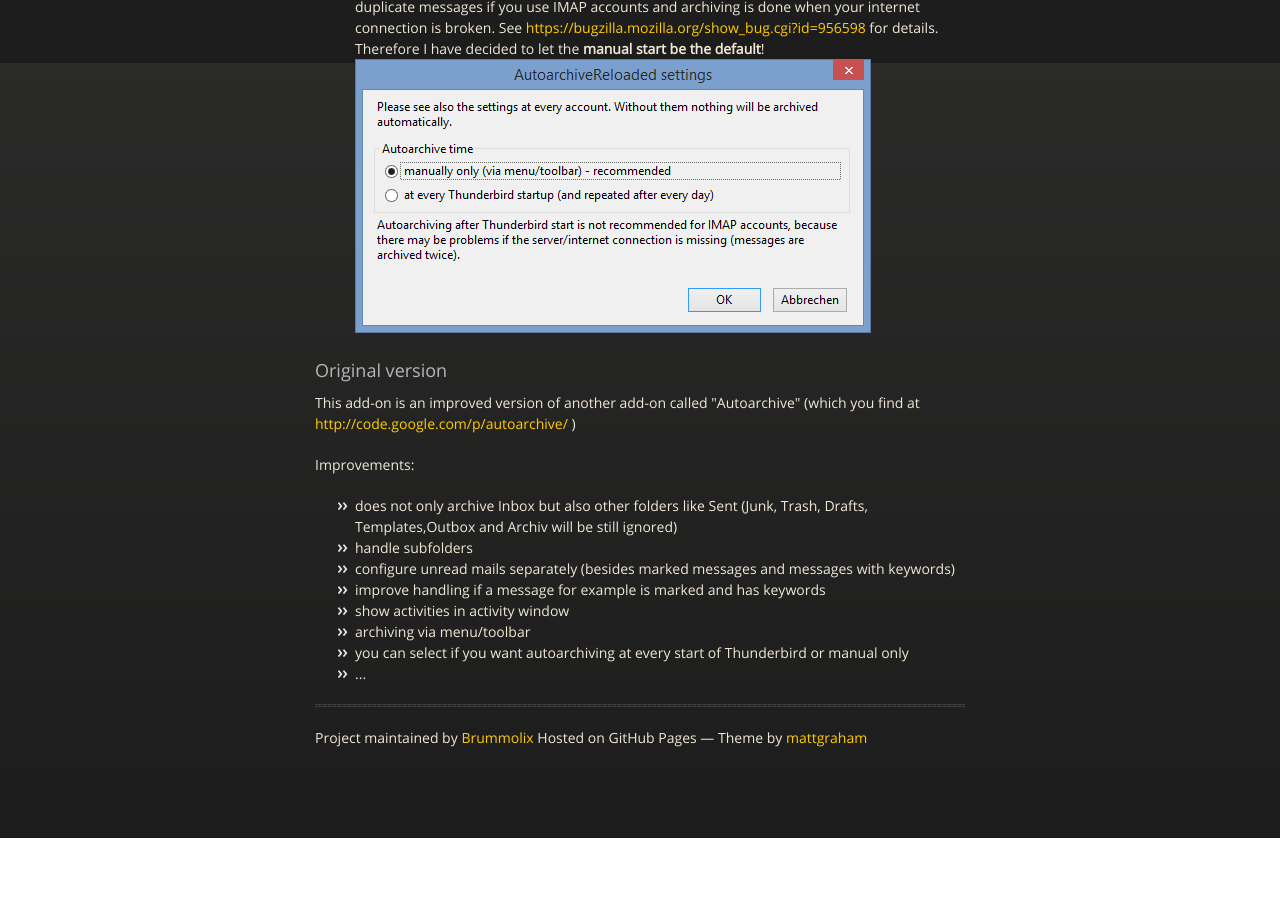
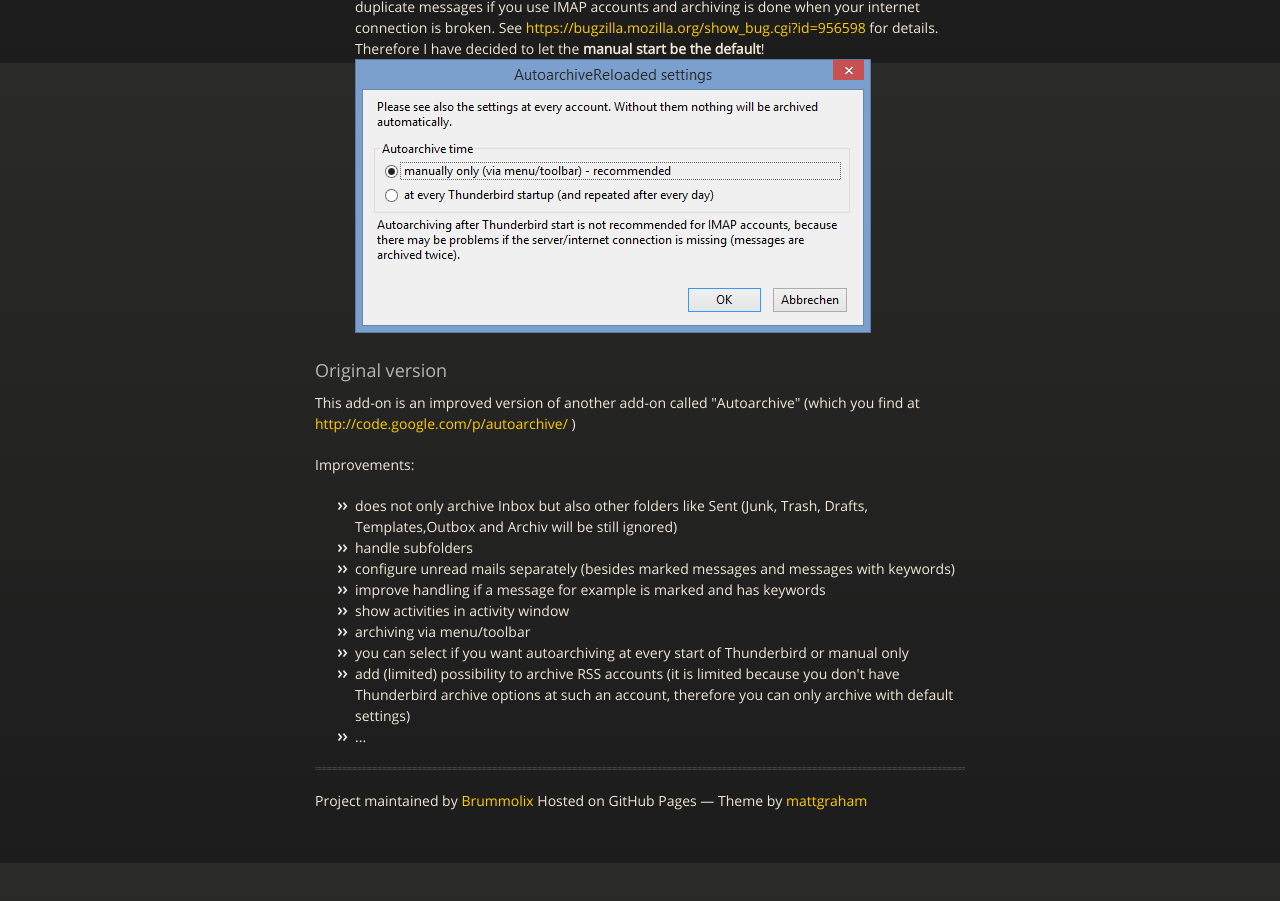
Before and after one commit to Brummolix/AutoarchiveReloaded, a plain HTML site: page index.html in a window 1280 px wide. Shown: the part 1537-2438 px from the top of the page. Before the commit the page ends 2375 px from the top, so only its background shows below. Drawn offline with nearby package versions, Linux system fonts and the light colour scheme.

Commit message:
update improvement list

```diff
--- a/index.html
+++ b/index.html
@@ -89,6 +89,7 @@
 <li>show activities in activity window</li>
 <li>archiving via menu/toolbar</li>
 <li>you can select if you want autoarchiving at every start of Thunderbird or manual only</li>
+<li>add (limited) possibility to archive RSS accounts (it is limited because you don't have Thunderbird archive options at such an account, therefore you can only archive with default settings)</li>
 <li>...</li>
 </ul>
 
```
